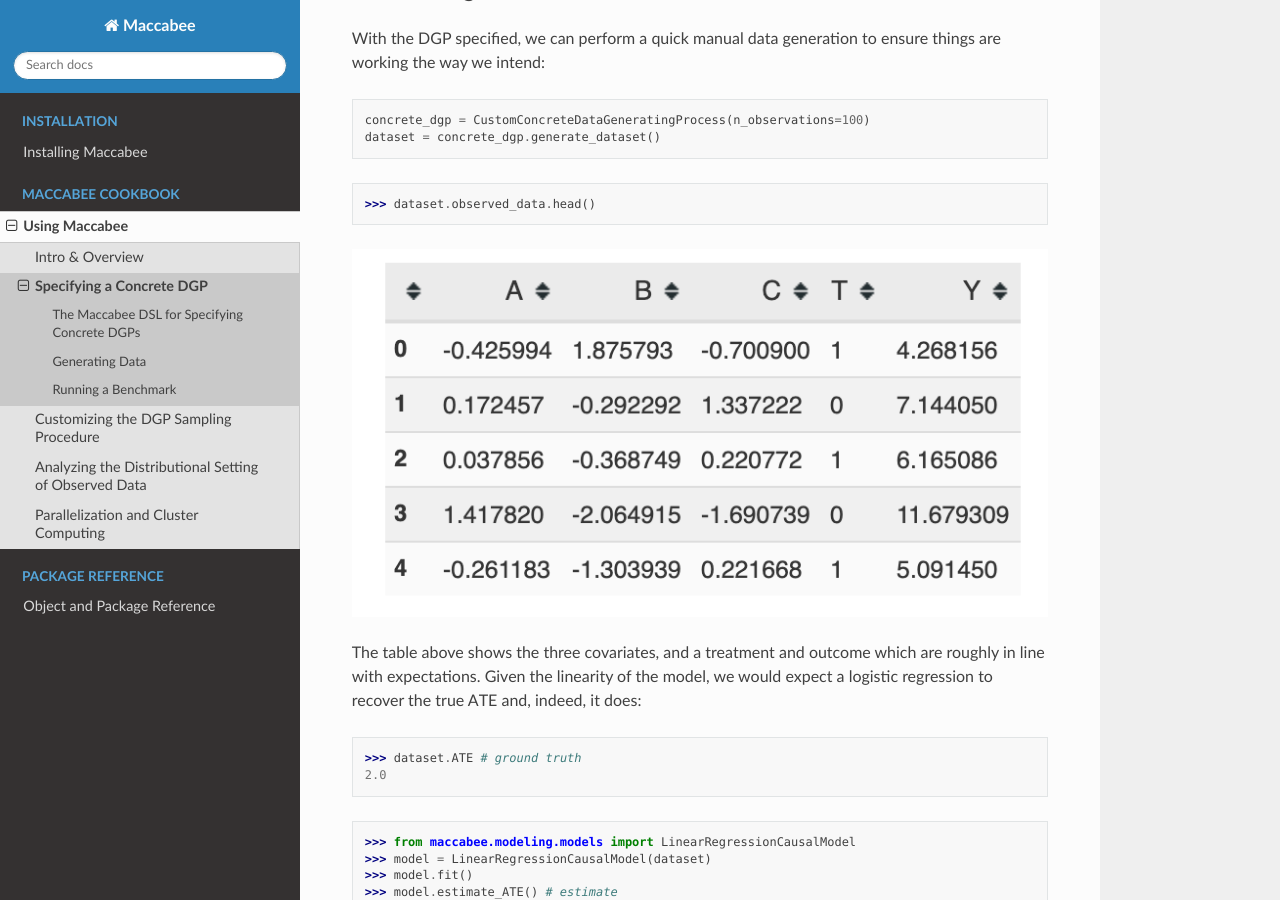
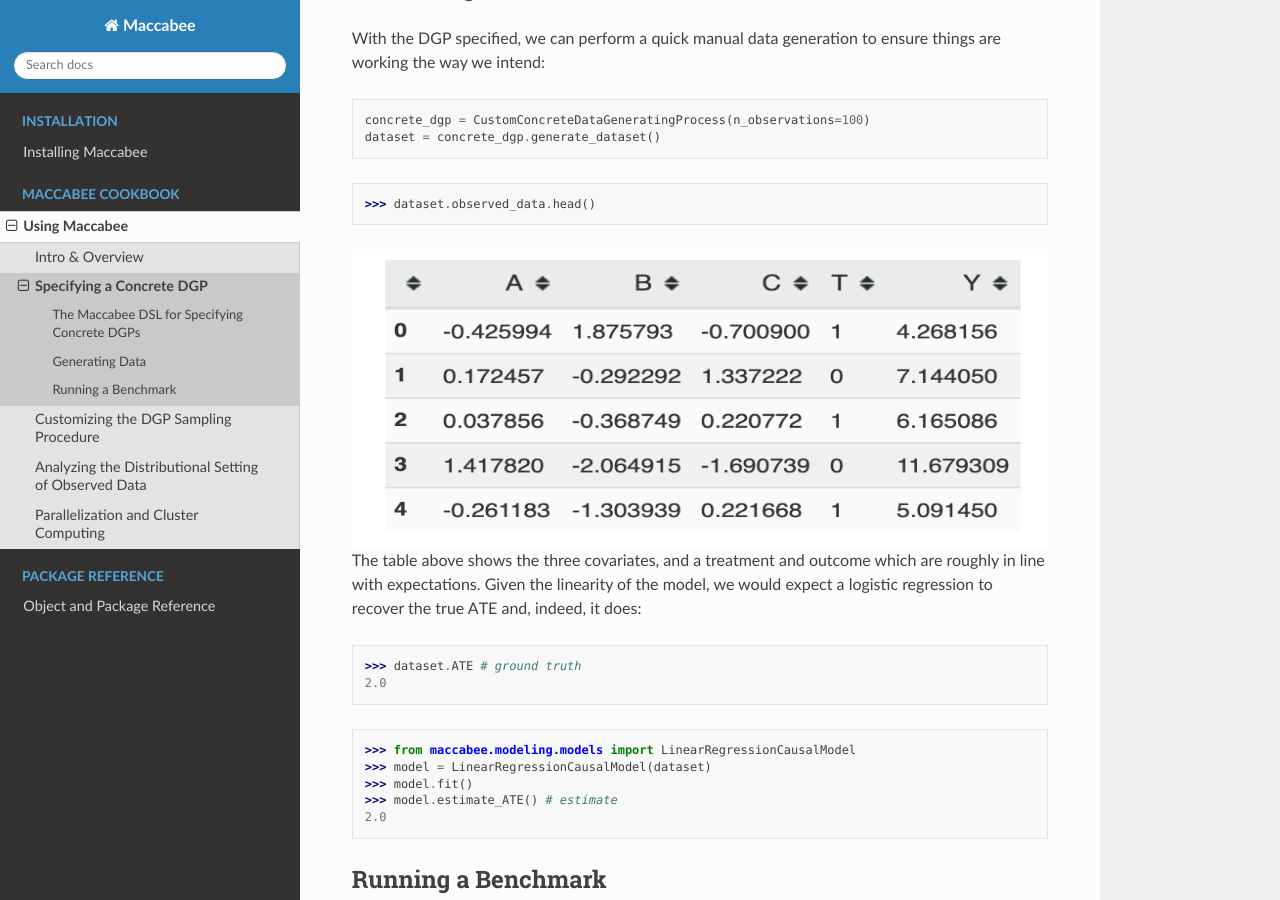
Before and after one commit to JoshBroomberg/Maccabee, a Sphinx documentation site: the page built from DataGeneration/Maccabee/docs/source/usage/concrete-dgp.rst, in a window 1280 px wide and 900 px high, scrolled down 1800 px. Built offline with Sphinx 7.4.7 and the Read the Docs theme 2.0.0, drawn with Linux system fonts in a browser that asks for light colours.

Commit message:
sphinx conf updates

```diff
--- a/DataGeneration/Maccabee/docs/source/usage/concrete-dgp.rst
+++ b/DataGeneration/Maccabee/docs/source/usage/concrete-dgp.rst
@@ -82,6 +82,9 @@
 >>> dataset.observed_data.head()
 
 .. image:: res_2.png
+  :width: 850px
+  :height: 300px
+  :align: center
 
 The table above shows the three covariates, and a treatment and outcome which are roughly in line with expectations. Given the linearity of the model, we would expect a logistic regression to recover the true ATE and, indeed, it does:
 
--- a/DataGeneration/Maccabee/docs/source/usage/walkthrough.rst
+++ b/DataGeneration/Maccabee/docs/source/usage/walkthrough.rst
@@ -40,6 +40,9 @@
 Running ``pd.DataFrame(results)`` produces the following table (sorted by RMSE):
 
 .. image:: res_1.png
+  :width: 850px
+  :height: 150px
+  :align: center
 
 The results are consistent with the well known fact that the performance of a linear regression estimator degrades as the non-linearity of the outcome function increases.
 
```
